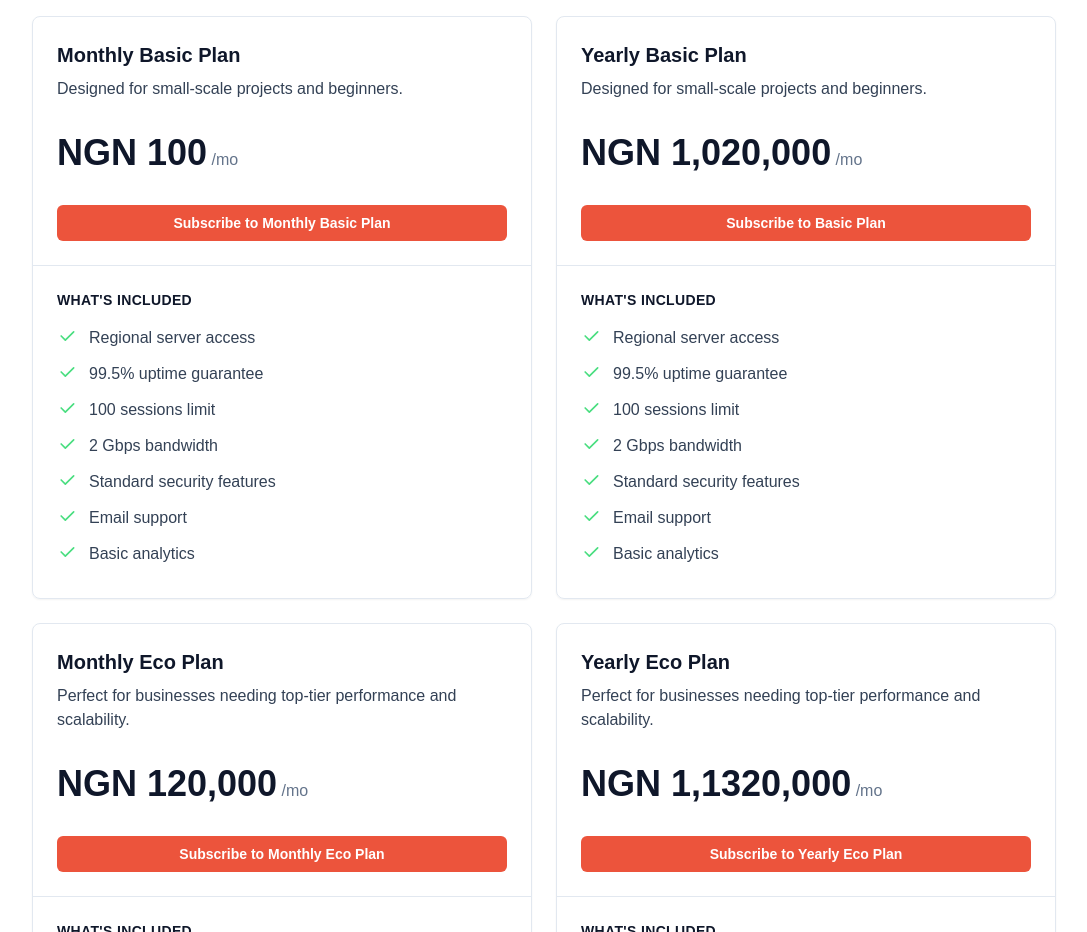
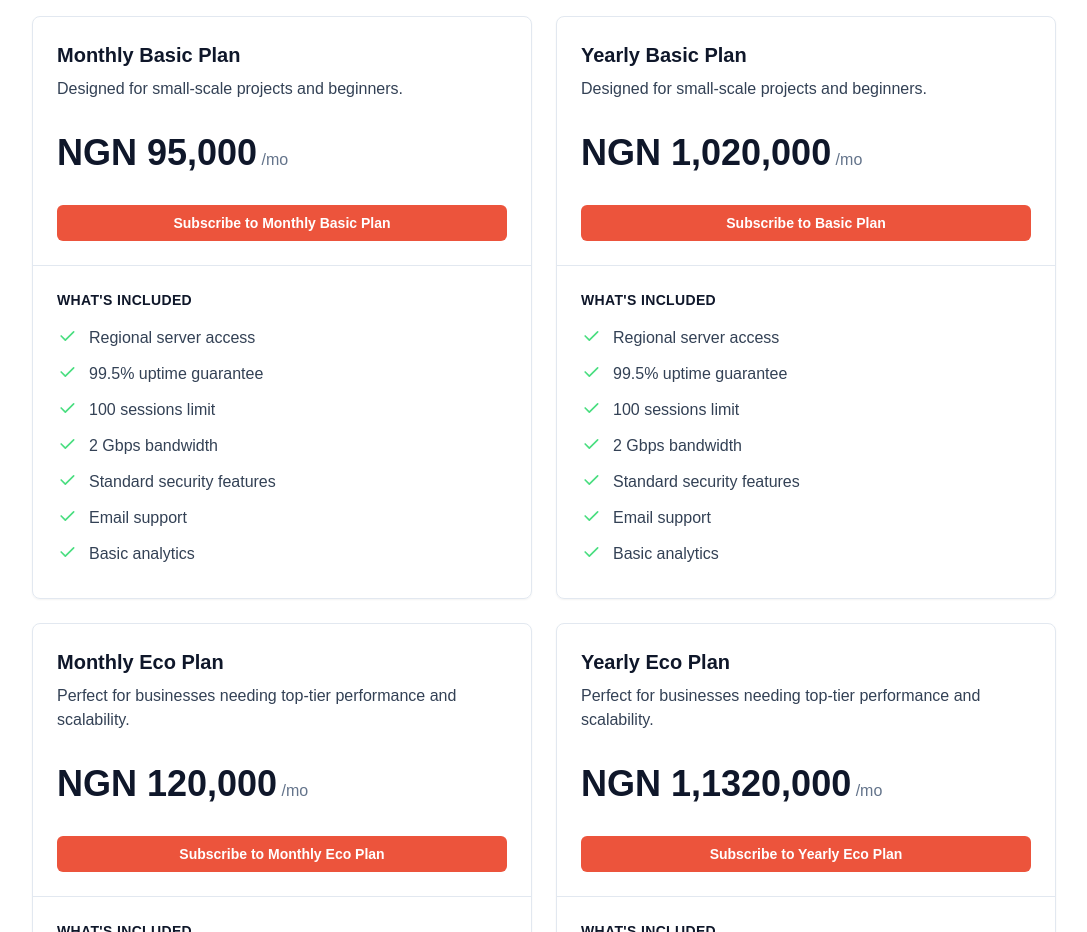
Before and after one commit to Emmaroeneyoh/streamhive, a Next.js app: page / in a window 1280 px wide. Shown: the part 4400-5332 px from the top of the page, without its empty margins (96-1183 px from the left). Built offline with nearby package versions, Linux system fonts and the light colour scheme.

Commit message:
minor fix

```diff
--- a/app/Sections/Pricing.jsx
+++ b/app/Sections/Pricing.jsx
@@ -7,11 +7,11 @@
 
   const handleMonthlyBasicPayment = () => {
     localStorage.removeItem("amount");
-    const amount = 100;
+    const amount = 95000;
     localStorage.setItem("amount", amount);
     const paymentData = {
       userid: localStorage.getItem("userId"),
-      amount: 100,
+      amount: 95000,
       email: localStorage.getItem("email"),
     };
     makePayment(paymentData);
@@ -88,7 +88,9 @@
               Designed for small-scale projects and beginners.
             </p>
             <p className='mt-8'>
-              <span className='text-4xl font-bold text-slate-900'>NGN 100</span>
+              <span className='text-4xl font-bold text-slate-900'>
+                NGN 95,000
+              </span>
               <span className='text-base font-medium text-slate-500'> /mo</span>
             </p>
             {/* <p className='text-sm text-slate-500 mt-1'>NGN 1,020,000 yearly</p> */}
```
